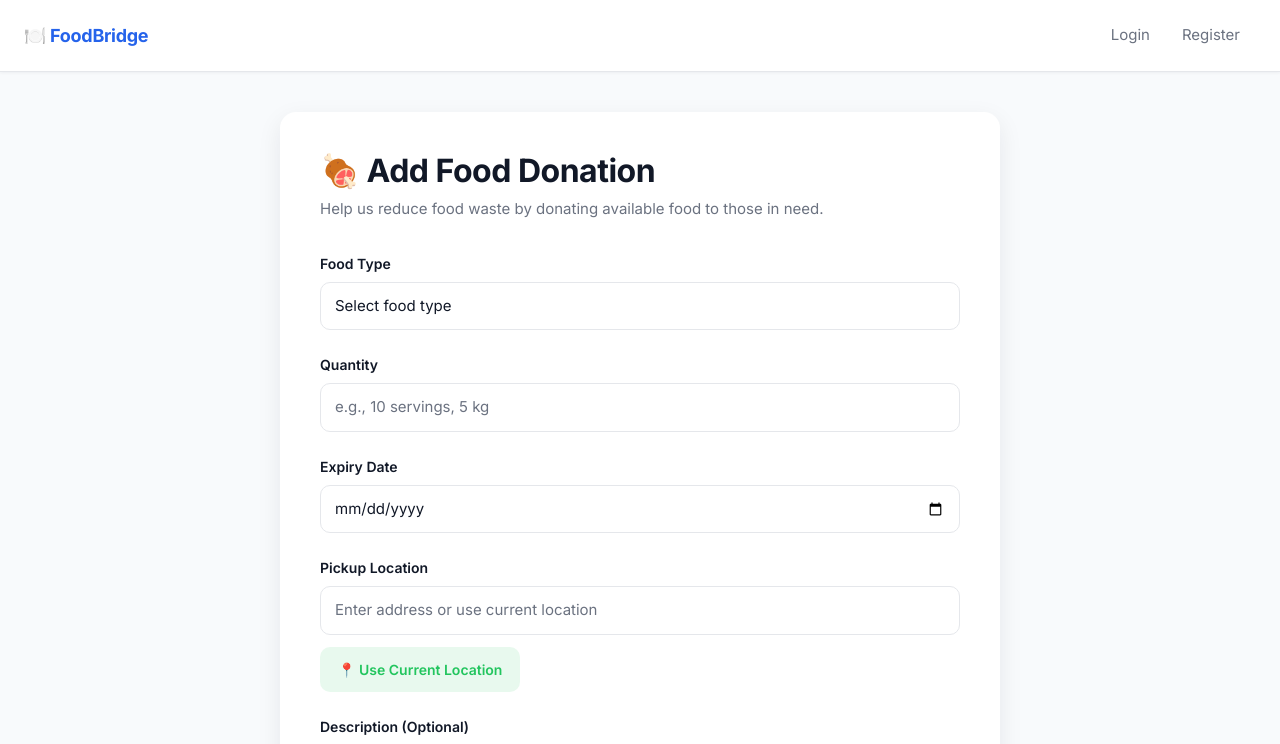
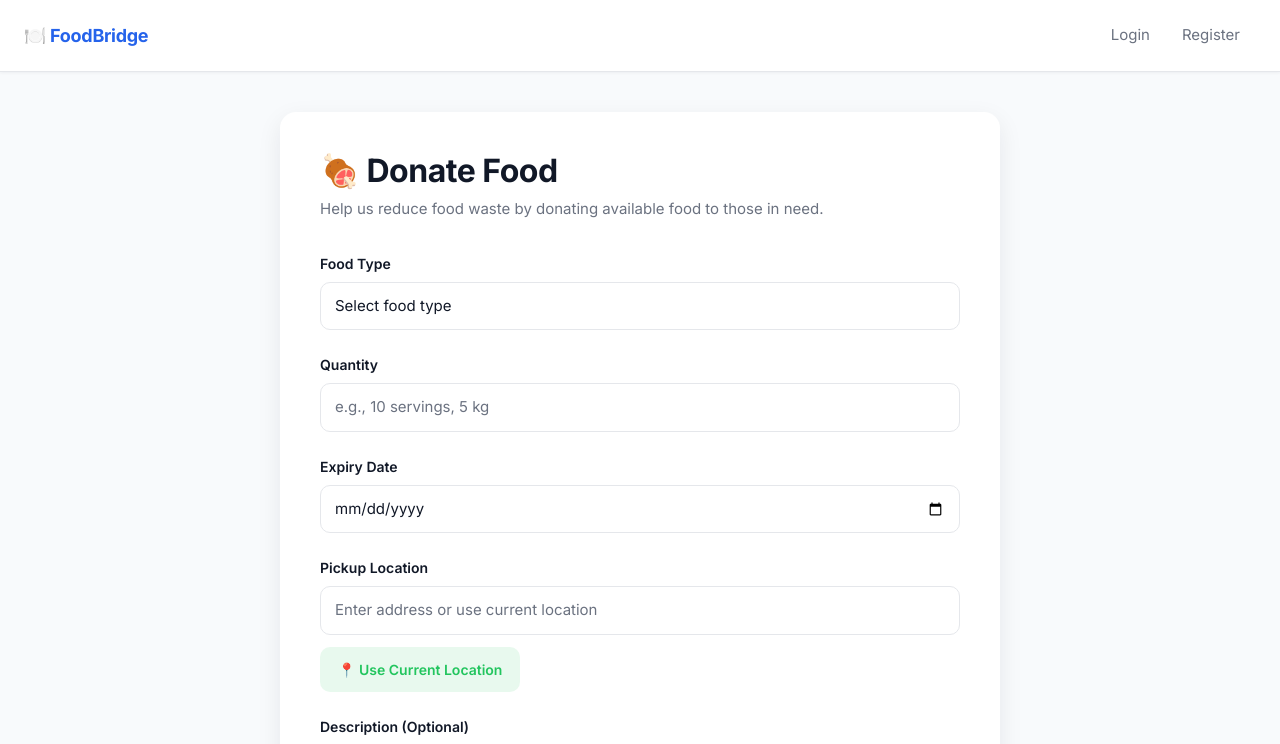
Before and after one commit to likithknp/food-rescue-UI, a React (Vite) app: page /add-donation in a window 1280 px wide. Shown: the top 744 px of the page. Built offline with nearby package versions, Linux system fonts and the light colour scheme.

Commit message:
updatin foo donation header

```diff
--- a/src/pages/AddDonation.jsx
+++ b/src/pages/AddDonation.jsx
@@ -151,7 +151,7 @@ function AddDonation() {
         }}>
            <div style={{ marginBottom: "32px" }}>
              <h1 style={{ margin: 0, fontSize: '32px', fontWeight: 700, color: '#111827' }}>
-              🍖 Add Food Donation
+               🍖 Donate Food
              </h1>
              <p style={{ margin: '8px 0 0 0', color: '#6B7280', fontSize: '15px' }}>
                Help us reduce food waste by donating available food to those in need.
```
Lines whose indentation alone changed are shown as unchanged.
